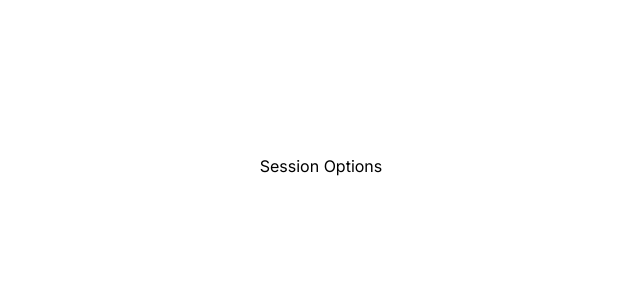
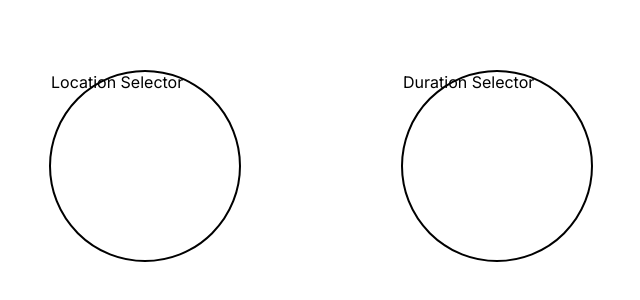
Before and after one commit to nickhibbits/meditation_app, a Next.js app: page /session_options in a window 1280 px wide. Shown: the part 234-534 px from the top of the page, without its empty margins (319-959 px from the left). Built offline with nearby package versions, Linux system fonts and the light colour scheme.

Commit message:
start building out session_options page

```diff
--- a/app/session_options/page.tsx
+++ b/app/session_options/page.tsx
@@ -1,7 +1,15 @@
+import DurationSelector from "@/components/session_options/DurationSelector";
+import LocationSelector from "@/components/session_options/LocationSelector";
+
+import styles from "@/styles/pages/SessionOptions.module.scss";
+
 function SessionOptions() {
   return (
-    <main className="container flex flex_column flex_center">
-      Session Options
+    <main className="container flex flex_center">
+      <div className={`flex flex_row ${styles.options_wrapper}`}>
+        <LocationSelector />
+        <DurationSelector />
+      </div>
     </main>
   );
 }
--- /dev/null
+++ b/components/session_options/DurationSelector.tsx
@@ -0,0 +1,7 @@
+import styles from "@/styles/pages/SessionOptions.module.scss";
+
+function DurationSelector() {
+  return <div className={styles.selector_component}>Duration Selector</div>;
+}
+
+export default DurationSelector;
--- /dev/null
+++ b/components/session_options/LocationSelector.tsx
@@ -0,0 +1,7 @@
+import styles from "@/styles/pages/SessionOptions.module.scss";
+
+function LocationSelector() {
+  return <div className={styles.selector_component}>Location Selector</div>;
+}
+
+export default LocationSelector;
--- /dev/null
+++ b/styles/pages/SessionOptions.module.scss
@@ -0,0 +1,11 @@
+$selector-height: 12rem;
+
+.options_wrapper {
+  .selector_component {
+    margin: 5rem;
+    border: solid 2px black;
+    width: $selector-height;
+    height: $selector-height;
+    border-radius: 50%;
+  }
+}
```
